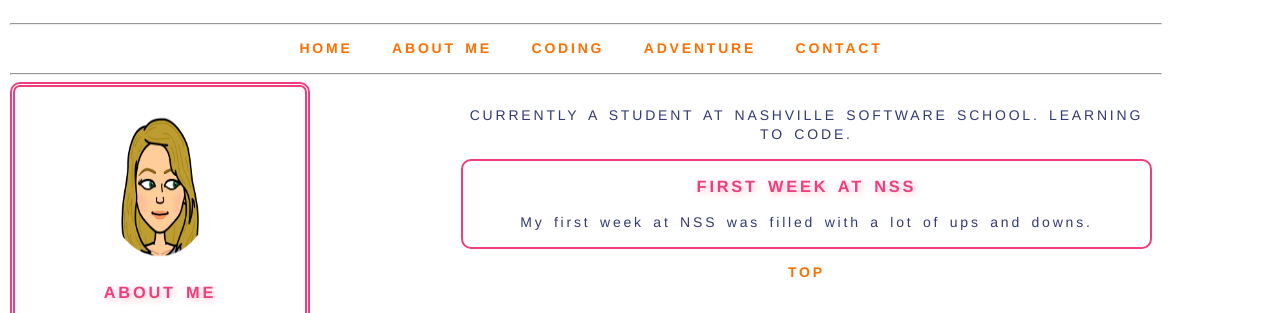
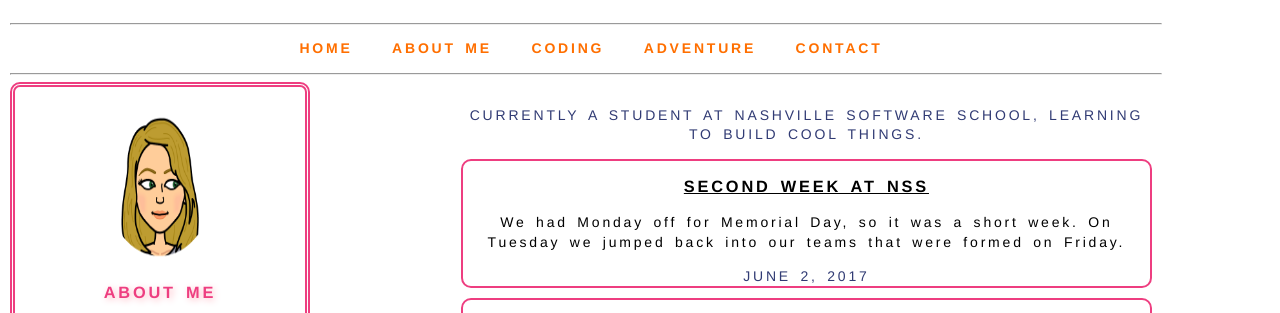
Before and after one commit to hayleylandsberg/NSS-Blog, a plain HTML site: page index.html in a window 1280 px wide. Shown: the part 615-928 px from the top of the page. Drawn offline with Linux system fonts and the light colour scheme; a script that the page names is missing.

Commit message:
First week posted added. Started post two

```diff
--- a/index.html
+++ b/index.html
@@ -57,14 +57,29 @@
 </aside>
 
 <div id="body">
-<p>Currently a student at Nashville Software School. Learning to code.</p>
+<p>Currently a student at Nashville Software School, learning to build cool things.</p>
+
+<article>
+  <section>
+    <div>
+      <h3>Second Week at NSS</h3>
+        <p>We had Monday off for Memorial Day, so it was a short week. On Tuesday we jumped back into our teams that were formed on Friday.
+    </div>
+    <footer>
+      <date>June 2, 2017</date>
+    </footer>
+  </section>
+</article>
 
 <article>
   <section>
     <div>
       <h3>First Week at NSS</h3>
-        <p>My first week at NSS was filled with a lot of ups and downs.
+        <p>My first week at NSS was filled with a lot of ups and downs. Monday was the first time I had ever installed anything via the terminal, so it was a bit daunting. On Tuesday, we had a past "NSSer", Meghan, show us the basics of git / github. I had messed around with github over the past year, but had NO idea how to actually make it work. It is difficult to say the least, but by Friday, I felt like I knew the bare minimum to get things pushed and pulled. On Wednesday, Callan came in to teach us about CSS. She showed us how to use Flexbox, and made it look a lot easier than it actually is! By Thursday morning, I was feeling really confident and could see all the prework had paid off... that was until Steve's JavaScript lesson. I was following the code he was writing and it made sense, but once we were working on our own JS exercises, I realized Treehouse was just a bunch of "monkey see, monkey do" lessons. Because of this, I was definitely nervous going into Friday. I was releived to find out we were breaking into our first group project, that was more HTML / CSS heavy. Once we broke out into groups, we planned out our project and made our pet fashion product, FURban Outfitters.</p>
     </div>
+    <footer>
+      <date>May 26, 2017</date>
+    </footer>
   </section>
 </article>
 
--- a/main.css
+++ b/main.css
@@ -21,6 +21,13 @@ h1, h2, h3, h4 {
   font-family: quicksandregular, helvetica, sans-serif;
   font-weight: bold;
   text-shadow: 2px 2px 7px lightpink
+}
+
+article h3 {
+  font-family: quicksandregular, helvetica, sans-serif;
+  font-weight: bold;
+  text-decoration: underline;
+  text-shadow: none;
 }
 
 /****************
@@ -129,6 +136,7 @@ legend {
 article {
   border: 2px double #ee3e80;
   border-radius: 10px;
+  margin: 10px 0;
 }
 
 article p {
@@ -151,6 +159,14 @@ body {
 
 h1, h2, h3, h4 {
   color: #ee3e80;
+}
+
+article h3 {
+  color: black;
+}
+
+article p {
+  color: black;
 }
 
 table.occupation {
```
